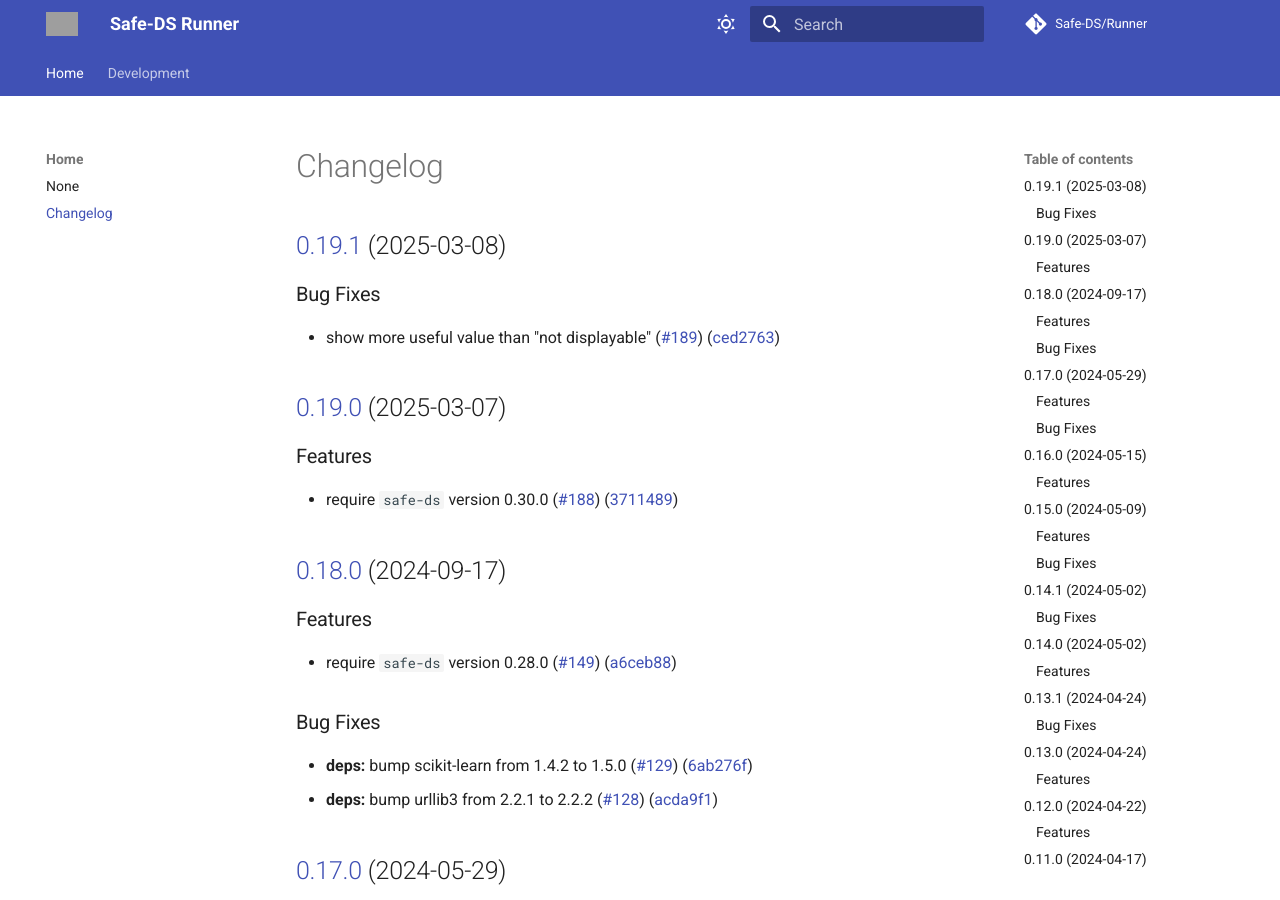
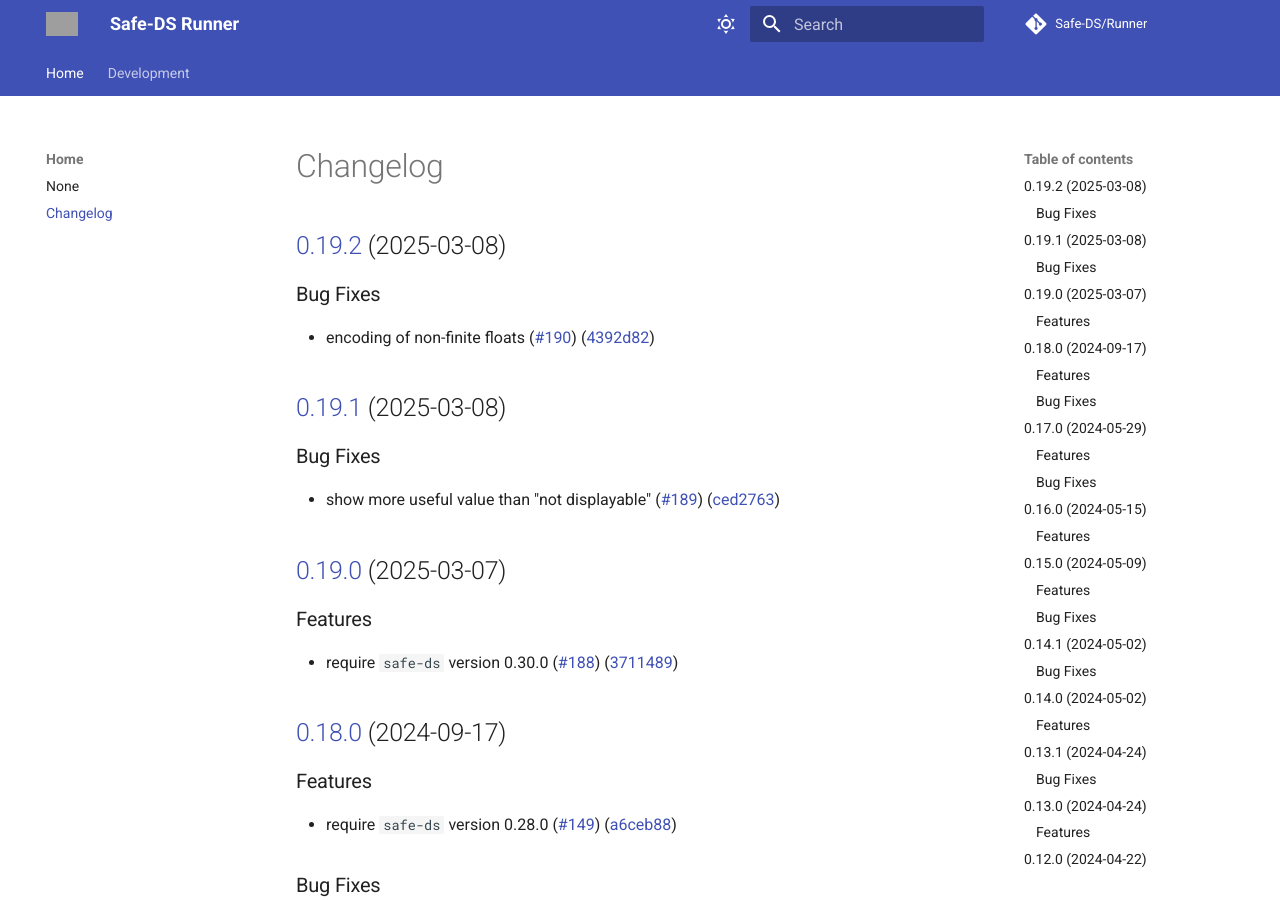
Before and after one commit to Safe-DS/Runner, an MkDocs documentation site: the page built from docs/CHANGELOG.md, in a window 1280 px wide and 900 px high. Built offline with MkDocs 1.6.1 and Material for MkDocs 9.7.7, drawn with Linux system fonts in a browser that asks for light colours; comment, search, counter and statistics services are not loaded; grey boxes are pictures that could not be loaded.

Commit message:
chore(release): 0.19.2 [skip ci]
## [0.19.2](https://github.com/Safe-DS/Runner/compare/v0.19.1...v0.19.2) (2025-03-08)

### Bug Fixes

* encoding of non-finite floats ([#190](https://github.com/Safe-DS/Runner/issues/190)) ([4392d82](https://github.com/Safe-DS/Runner/commit/4392d8279371ebf381f9ea541b1147b5f5acf5c1))

```diff
--- a/docs/CHANGELOG.md
+++ b/docs/CHANGELOG.md
@@ -1,3 +1,9 @@
+## [0.19.2](https://github.com/Safe-DS/Runner/compare/v0.19.1...v0.19.2) (2025-03-08)
+
+### Bug Fixes
+
+* encoding of non-finite floats ([#190](https://github.com/Safe-DS/Runner/issues/190)) ([4392d82](https://github.com/Safe-DS/Runner/commit/4392d8279371ebf381f9ea541b1147b5f5acf5c1))
+
 ## [0.19.1](https://github.com/Safe-DS/Runner/compare/v0.19.0...v0.19.1) (2025-03-08)
 
 ### Bug Fixes
--- a/pyproject.toml
+++ b/pyproject.toml
@@ -1,6 +1,6 @@
 [tool.poetry]
 name = "safe-ds-runner"
-version = "0.19.1"
+version = "0.19.2"
 description = "Execute Safe-DS programs that were compiled to Python."
 authors = ["Lars Reimann <mail@larsreimann.com>"]
 license = "MIT"
```
